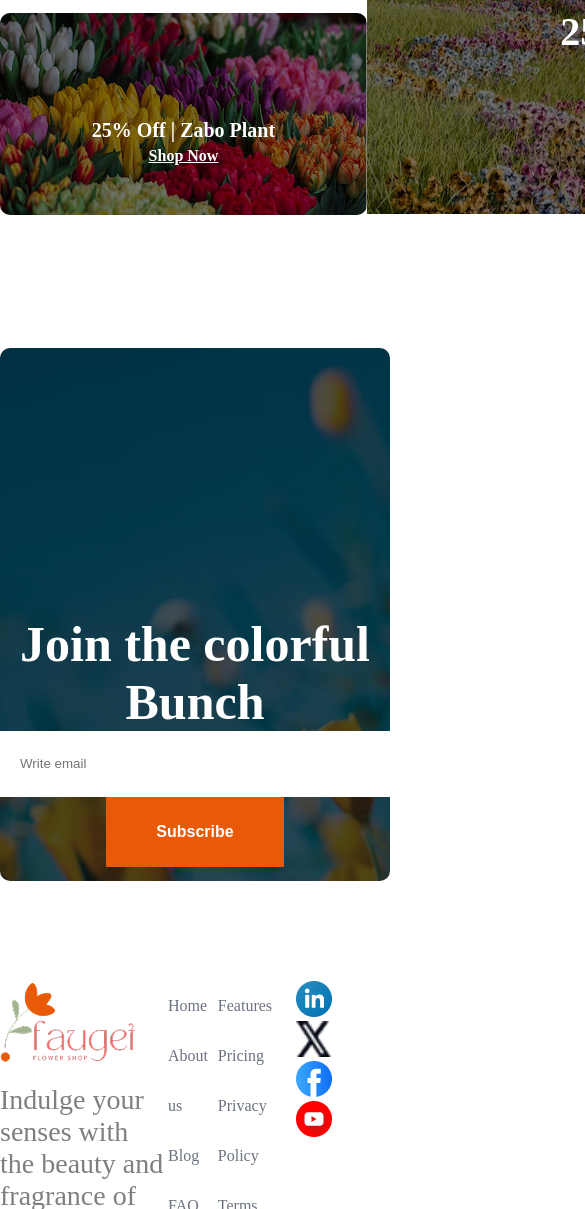
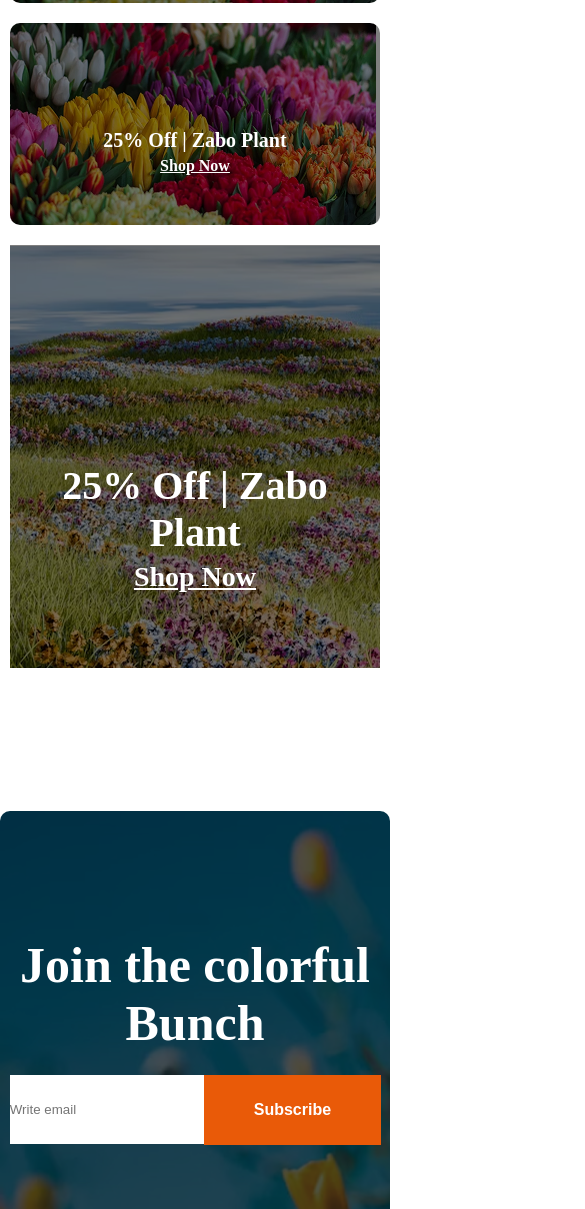
Before and after one commit to rakibul3083/assignment-web-site-repo, a plain HTML site: page index.html in a window 390 px wide. Shown: the part 4861-6070 px from the top of the page, 585 px wide, since content can reach past the window. Drawn offline with Linux system fonts and the light colour scheme.

Commit message:
responsive commit

```diff
--- a/style.css
+++ b/style.css
@@ -274,39 +274,57 @@ nav ul li a{
    position: relative;
    background-size: cover;
    width: 100%;
-   height: 533px;
+   height: 500px;
    margin-top: 133px;
 }
 .colorful-title{
-    position: absolute;
+      position: absolute;
     top: 50%;
     width: 100%;
     text-align: center;
     height: auto;
 
+
+
 }
-.colorful-bunch h1{
+.colorful-title h1{
     font-size: 3.125rem;
     font-weight: bold;
     color: #fff;
+    margin-bottom: 23px;
 }
-.colorful-bunch input{
-    width: 644px;
-    height: 50px;
+.colorful-title input{
+   width:600px;
+
     background-color: #fff;
-    padding: 8px 20px;
+    padding: 27px 0px;
     border: none;
+    outline: none;
+    position: relative;
+}
 
-}
-.colorful-bunch button{
+.colorful-title button{
     background-color: #E95A08;
     font-size: 1rem;
     font-weight: bold;
     color: #fff;
     padding: 26px 50px;
     border: none;
+    outline: none;
+   position: absolute;
+   margin-left: -1px;
+
 
 }
+
+
+
+
+
+
+
+
+
 /*footer section*/
 
 .footer-main-div{
@@ -330,22 +348,14 @@ nav ul li a{
     color: rgba(0, 0, 0, 0.5);
     margin-top: 16px;
 }
-.middle-footer{
-    display: flex;
-    justify-content: space-between;
 
-}
-.list-items{}
-.list-items ul{
-
-}
 .list-items ul li, .list-items-2 ul li{
     list-style: none;
     line-height: 50px;
     color: rgba(107, 114, 128, 1);
 }
 .right-footer img{
-     margin-left: 24px;
+    margin-right: 24px;
 }
 
 
@@ -392,5 +402,49 @@ nav ul li a{
     .badge{
         display: none;
     }
+    .leatest-deals{
+        padding: 10px;
+    }
+    .deals-flowers{
+        display: grid;
+        grid-template-columns: repeat(1, 1fr);
+    }
+    .deals-title{
+        align-items: normal;
+    }
+    .single-img{
+        width: 100%;
+        margin-top: 20px;
+    }
+    .colorful-bunch{
+        width: 100%;
+        max-height:533px;
+
+    }
+    .colorful-title input{
+        width: 50%;
+        margin-left: -45%;
+    }
+    .colorful-title{
+        width: 100%;
+        height: auto;
+        top: 25%;
+        align-items: center;
+    }
+    .footer-main-div{
+
+    }
+    .sub-main-div{
+        flex-direction: column;
+        padding-bottom: 20px;
+        padding: 10px;
+    }.discount-card{
+        width: 100%;
+    }
+    .sub-main-div{
+        width: 100%;
+    }
+
+
 
 }
```
